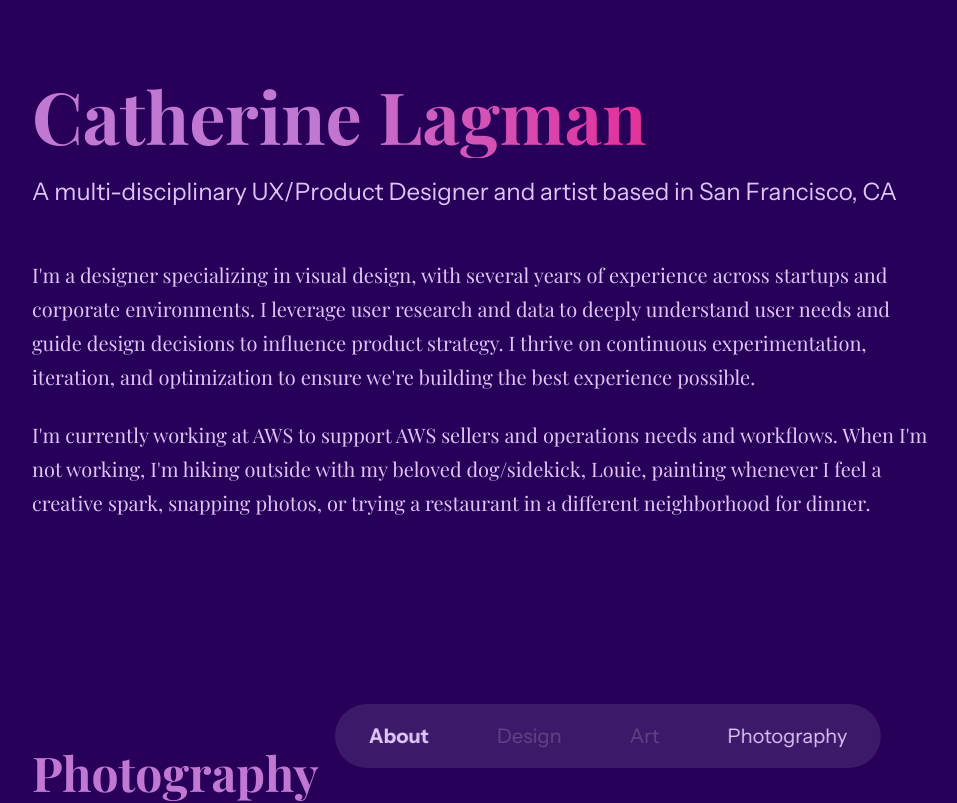
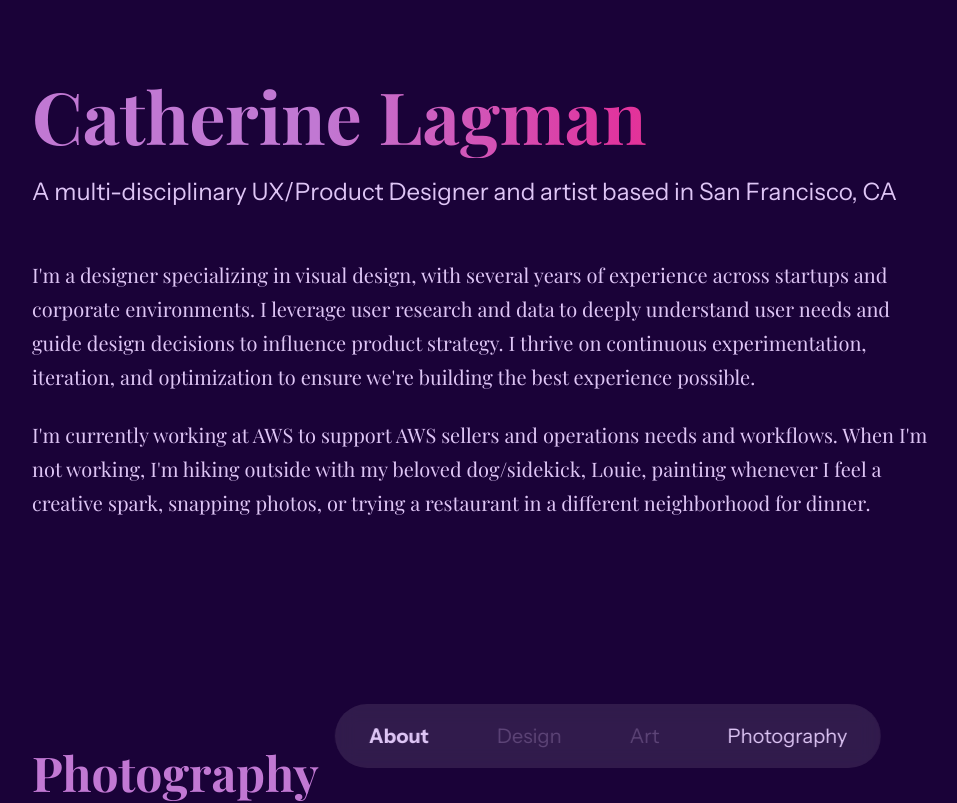
Before and after one commit to catlagman/portfolio, a Next.js app: page / in a window 1280 px wide. Shown: the top 803 px of the page, without its empty margins (32-989 px from the left). Built offline with nearby package versions, Linux system fonts and the light colour scheme.

Commit message:
Change background to darker purple #1A0238

```diff
--- a/app/globals.css
+++ b/app/globals.css
@@ -12,7 +12,7 @@ html {
 
 body {
   font-family: 'Playfair Display', serif;
-  background-color: #280059;
+  background-color: #1A0238;
   color: #DEC5F5;
   line-height: 1.6;
 }
--- a/app/page.module.scss
+++ b/app/page.module.scss
@@ -1,5 +1,5 @@
 // Variables
-$color-primary: #280059;
+$color-primary: #1A0238;
 $color-text: #DEC5F5;
 $color-text-muted: #8B6FA3;
 $color-nav-hover: #452072;
```
